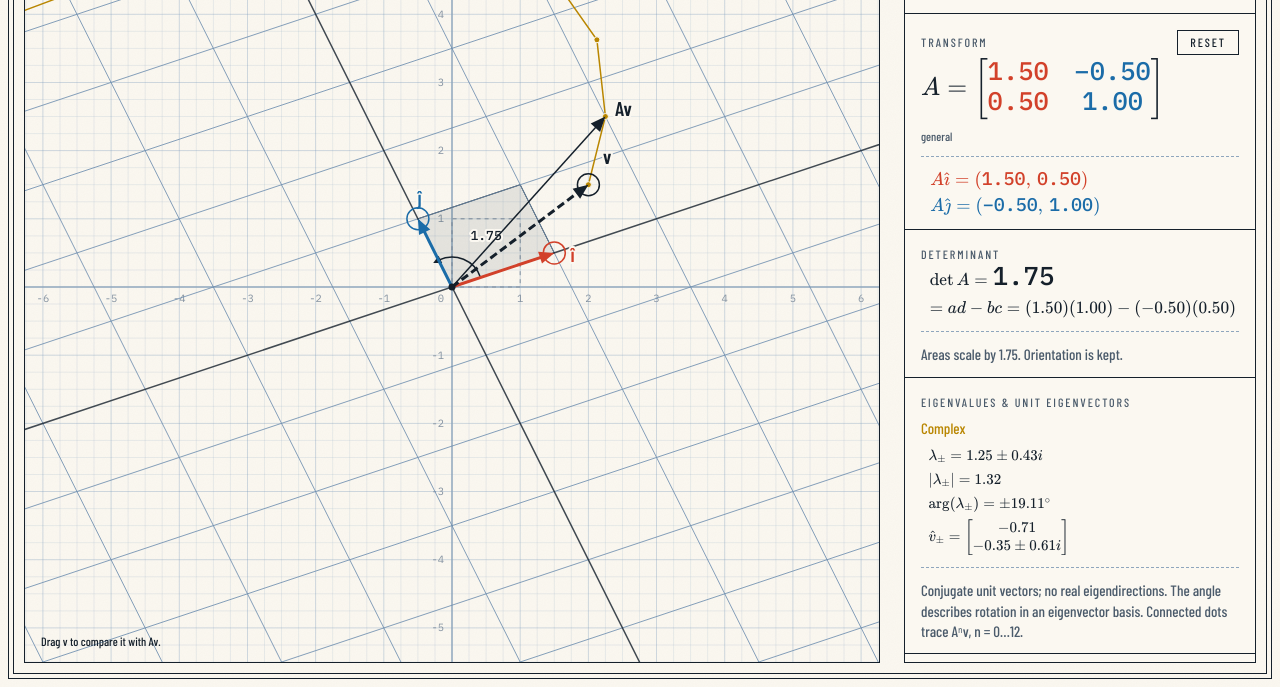
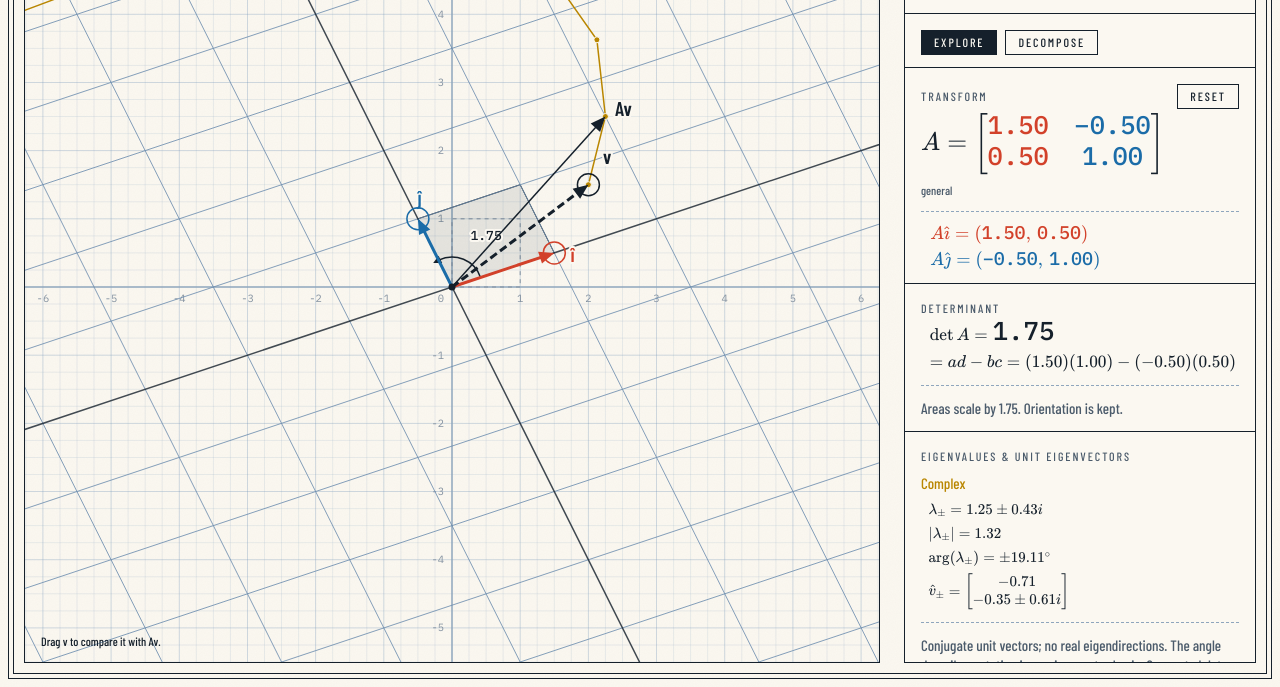
Before and after one commit to kur1ous/span, a website built with Vite: page index.html in a window 1280 px wide. Shown: the part 113-800 px from the top of the page. Built offline with nearby package versions, Linux system fonts and the light colour scheme.

Commit message:
add explore and decompose mode tabs

```diff
--- a/index.html
+++ b/index.html
@@ -24,6 +24,12 @@
           <p>Drag the columns. Watch the plane follow.</p>
         </header>
 
+        <div class="cell mode-tabs" role="tablist" aria-label="Mode">
+          <button class="btn" id="mode-explore" type="button" role="tab" aria-selected="true" aria-controls="mode-panel">Explore</button>
+          <button class="btn" id="mode-decompose" type="button" role="tab" aria-selected="false" aria-controls="mode-panel" tabindex="-1">Decompose</button>
+        </div>
+
+        <div id="mode-panel" role="tabpanel" aria-labelledby="mode-explore">
           <section class="cell" id="matrix-cell" aria-labelledby="matrix-label">
             <div class="cell-head">
               <h2 class="label" id="matrix-label">Transform</h2>
@@ -50,13 +56,9 @@
           <div class="cell">
             <fieldset class="overlays">
               <legend class="label">Overlays</legend>
-            <div class="overlay-strip">
-              <label><input type="checkbox" id="overlay-unitSquare" checked /> Unit square</label>
-              <label><input type="checkbox" id="overlay-unitCircle" /> Unit circle</label>
-              <label><input type="checkbox" id="overlay-quarterRules" checked /> Quarter-unit rules</label>
-              <label><input type="checkbox" id="overlay-tickLabels" checked /> Tick labels</label>
+              <div class="overlay-strip" id="overlay-strip"></div>
+            </fieldset>
           </div>
-          </fieldset>
         </div>
 
         <footer class="cell meta">
--- a/src/main.ts
+++ b/src/main.ts
@@ -3,8 +3,9 @@ import './style.css';
 import { IDENTITY, fromColumns, type Mat2 } from './math/mat2';
 import { tweenMatrix } from './anim';
 import { bindHandles } from './interact';
-import { createPlane, type OverlayState } from './plane';
+import { createPlane } from './plane';
 import { createReadout } from './readout';
+import { bindModeTabs, modes, overlayLabels } from './modes';
 
 const START = fromColumns([1.5, 0.5], [-0.5, 1]);
 
@@ -16,16 +17,33 @@ const readout = createReadout(
   document.getElementById('svd-readout')!,
 );
 
-const overlays: OverlayState = { unitSquare: true, unitCircle: false, quarterRules: true, tickLabels: true };
-for (const key of Object.keys(overlays) as (keyof OverlayState)[]) {
-  const checkbox = document.getElementById(`overlay-${key}`) as HTMLInputElement;
+const modeOverlays = modes.map((mode) => ({ ...mode.overlays }));
+bindModeTabs(
+  modes.map((mode) => document.getElementById(`mode-${mode.id}`) as HTMLButtonElement),
+  document.getElementById('mode-panel')!,
+  (mode) => {
+    for (const cell of ['matrix', 'det', 'eigen', 'svd']) {
+      document.getElementById(`${cell}-cell`)!.hidden = !mode.cells.includes(cell);
+    }
+    const overlays = modeOverlays[modes.indexOf(mode)]!;
+    const strip = document.getElementById('overlay-strip')!;
+    strip.replaceChildren();
+    for (const key of mode.controls) {
+      const label = document.createElement('label');
+      const checkbox = document.createElement('input');
+      checkbox.type = 'checkbox';
+      checkbox.id = `overlay-${key}`;
       checkbox.checked = overlays[key];
       checkbox.addEventListener('change', () => {
         overlays[key] = checkbox.checked;
         plane.setOverlays(overlays);
       });
+      label.append(checkbox, ` ${overlayLabels[key]}`);
+      strip.append(label);
     }
     plane.setOverlays(overlays);
+  },
+);
 
 let matrix: Mat2 = IDENTITY;
 let stop = () => {};
--- /dev/null
+++ b/src/modes.ts
@@ -0,0 +1,56 @@
+import type { OverlayState } from './plane';
+
+export const overlayLabels = {
+  unitSquare: 'Unit square', unitCircle: 'Unit circle',
+  quarterRules: 'Quarter-unit rules', tickLabels: 'Tick labels',
+  eigenvectors: 'Eigenlines', probe: 'Probe vector',
+} satisfies Record<keyof OverlayState, string>;
+
+interface Mode {
+  id: string;
+  cells: readonly string[];
+  controls: readonly (keyof OverlayState)[];
+  overlays: OverlayState;
+}
+
+export const modes: readonly Mode[] = [
+  {
+    id: 'explore', cells: ['matrix', 'det', 'eigen'],
+    controls: ['unitSquare', 'unitCircle', 'quarterRules', 'tickLabels', 'eigenvectors', 'probe'],
+    overlays: { unitSquare: true, unitCircle: false, quarterRules: true, tickLabels: true,
+      eigenvectors: true, probe: true },
+  },
+  {
+    id: 'decompose', cells: ['matrix', 'svd'],
+    controls: ['unitCircle', 'quarterRules', 'tickLabels'],
+    overlays: { unitSquare: false, unitCircle: true, quarterRules: true, tickLabels: true,
+      eigenvectors: false, probe: false },
+  },
+];
+
+export function bindModeTabs(
+  tabs: readonly HTMLButtonElement[], panel: HTMLElement, select: (mode: Mode) => void,
+) {
+  function activate(index: number, focus = false) {
+    const mode = modes[index]!;
+    tabs.forEach((tab, i) => {
+      tab.tabIndex = i === index ? 0 : -1;
+      tab.setAttribute('aria-selected', String(i === index));
+    });
+    panel.setAttribute('aria-labelledby', tabs[index]!.id);
+    select(mode);
+    if (focus) tabs[index]!.focus();
+  }
+  tabs.forEach((tab, index) => {
+    tab.addEventListener('click', () => activate(index));
+    tab.addEventListener('keydown', (event) => {
+      const next = event.key === 'ArrowRight' ? (index + 1) % tabs.length
+        : event.key === 'ArrowLeft' ? (index + tabs.length - 1) % tabs.length
+        : event.key === 'Home' ? 0 : event.key === 'End' ? tabs.length - 1 : undefined;
+      if (next === undefined) return;
+      event.preventDefault();
+      activate(next, true);
+    });
+  });
+  activate(0);
+}
--- a/src/plane.ts
+++ b/src/plane.ts
@@ -50,6 +50,8 @@ export interface OverlayState {
   unitCircle: boolean;
   quarterRules: boolean;
   tickLabels: boolean;
+  eigenvectors: boolean;
+  probe: boolean;
 }
 
 export interface Plane {
@@ -339,6 +341,12 @@ export function createPlane(host: HTMLElement): Plane {
       paperFine.style.visibility = state.quarterRules ? '' : 'hidden';
       circleOverlay.style.visibility = state.unitCircle ? '' : 'hidden';
       ticks.style.visibility = state.tickLabels ? '' : 'hidden';
+      eigenOverlay.style.visibility = state.eigenvectors ? '' : 'hidden';
+      for (const node of [probeOverlay, orbitOverlay, probeNote]) {
+        node.style.visibility = state.probe ? '' : 'hidden';
+      }
+      handles.v.style.display = state.probe ? '' : 'none';
+      handles.v.setAttribute('tabindex', state.probe ? '0' : '-1');
     },
   };
 }
--- a/src/style.css
+++ b/src/style.css
@@ -452,6 +452,16 @@ body::before {
   border: 0;
 }
 
+.mode-tabs {
+  display: flex;
+  gap: var(--s-2);
+}
+
+.mode-tabs [aria-selected='true'] {
+  background: var(--ink);
+  color: var(--paper);
+}
+
 .overlay-strip {
   display: flex;
   flex-wrap: wrap;
```
Also changed, not shown: src/modes.test.ts (added, +57 -0 lines). Lines whose indentation alone changed are shown as unchanged.
